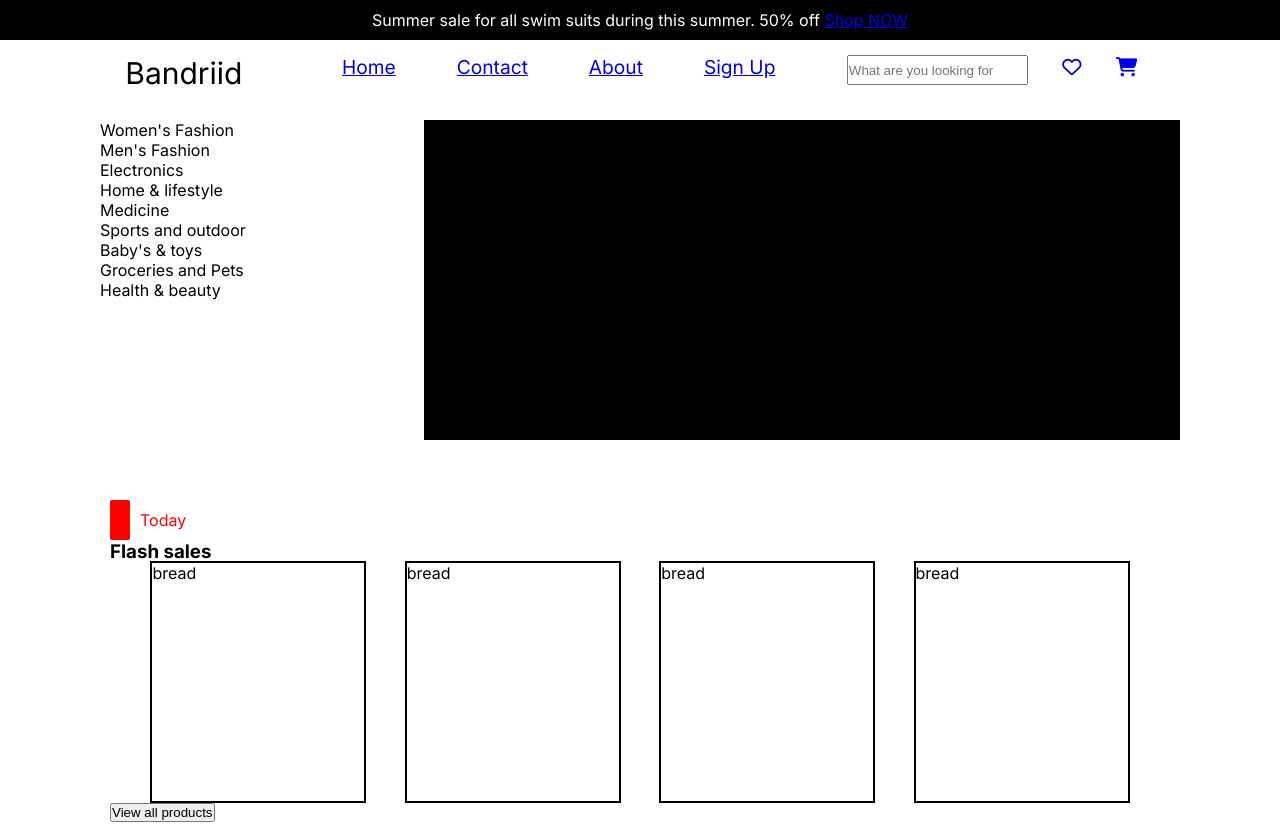
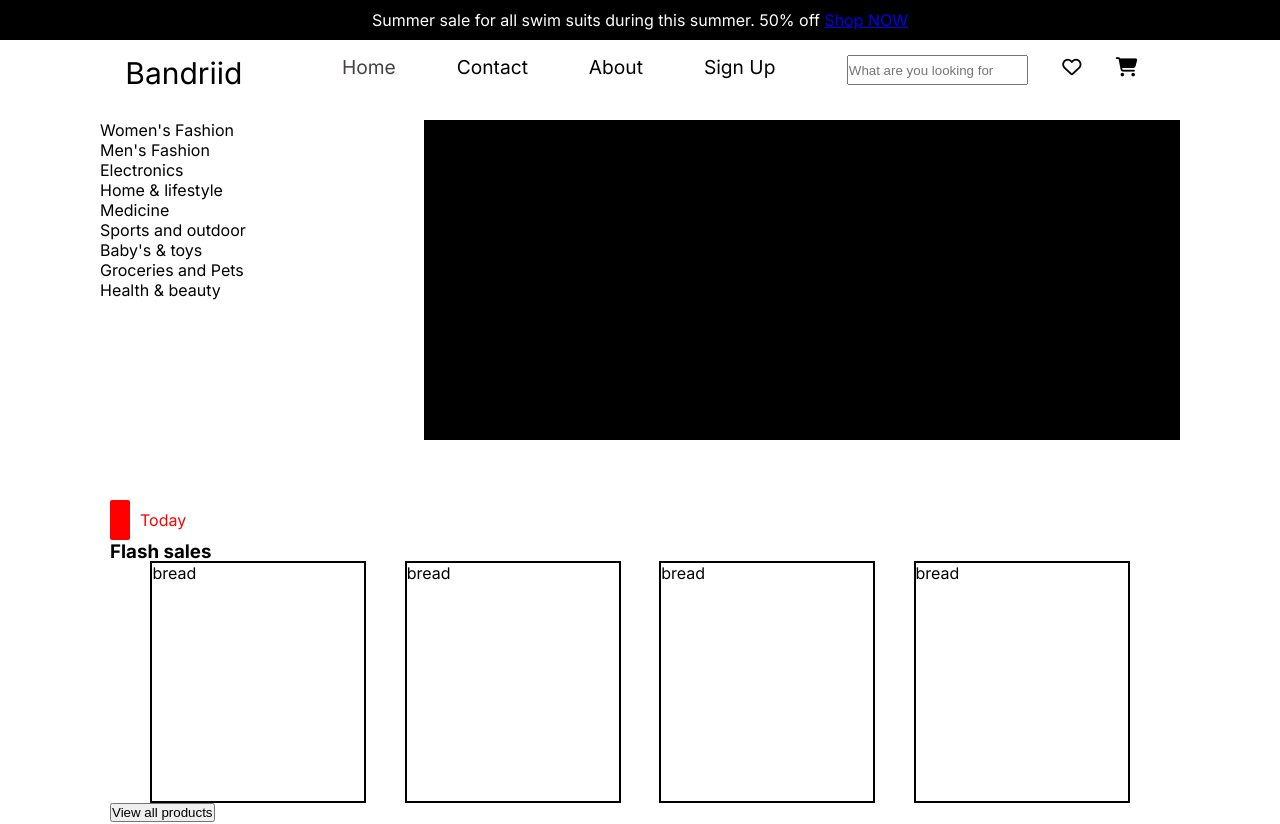
Before and after one commit to guardianprime/bandriid, a React (Vite) app: page / in a window 1280 px wide. Shown: the top 824 px of the page. Built offline with nearby package versions, Linux system fonts and the light colour scheme.

Commit message:
fix: corrected the style errors in the navbar component

```diff
--- a/src/components/Navbar.module.css
+++ b/src/components/Navbar.module.css
@@ -11,9 +11,18 @@
 .ul {
   display: flex;
   justify-content: space-between;
-  list-style-type: none;
+  list-style: none;
   width: 40%;
   font-size: 1.2rem;
+}
+
+.ul a {
+  color: black;
+  text-decoration: none;
+}
+
+.ul a:global(.active) {
+  color: #484141;
 }
 
 .logo {
@@ -27,6 +36,10 @@
   justify-content: space-around;
 }
 
+.searchDiv a {
+  color: black;
+}
+
 .icons {
   font-size: 1.2rem;
 }
```
